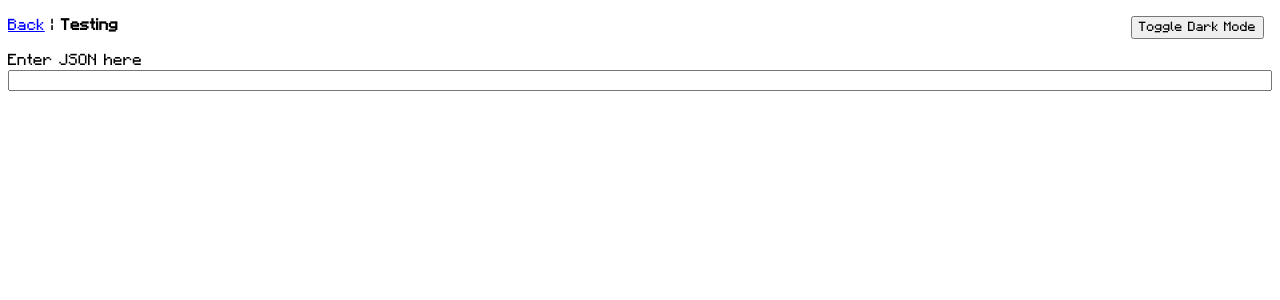
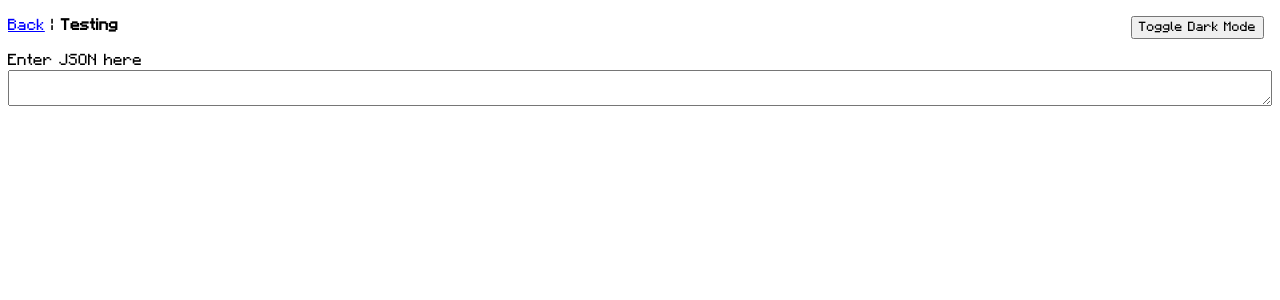
Before and after one commit to Toby222/tc3-recipe-webapp, a Next.js app: page /json in a window 1280 px wide. Shown: the top 300 px of the page. Built offline with nearby package versions, Linux system fonts and the light colour scheme.

Commit message:
Update JSON page

```diff
--- a/pages/json.tsx
+++ b/pages/json.tsx
@@ -9,13 +9,11 @@ type Props = Record<string, never>;
 
 export default class TranslationPage extends React.Component<Props> {
   private translationInput;
-  private translationOutput;
 
   constructor(props: Props) {
     super(props);
 
-    this.translationInput = React.createRef<HTMLInputElement>();
-    this.translationOutput = React.createRef<HTMLDivElement>();
+    this.translationInput = React.createRef<HTMLTextAreaElement>();
   }
 
   render() {
@@ -29,10 +27,9 @@ export default class TranslationPage extends React.Component<Props> {
           | <span className="bold">Testing</span>
         </HeaderBarComponent>
         <label htmlFor="translationInput">Enter JSON here</label>
-        <input
+        <textarea
           id="translationInput"
           ref={this.translationInput}
-          type="text"
           onInput={() => {
             this.forceUpdate();
           }}
```
